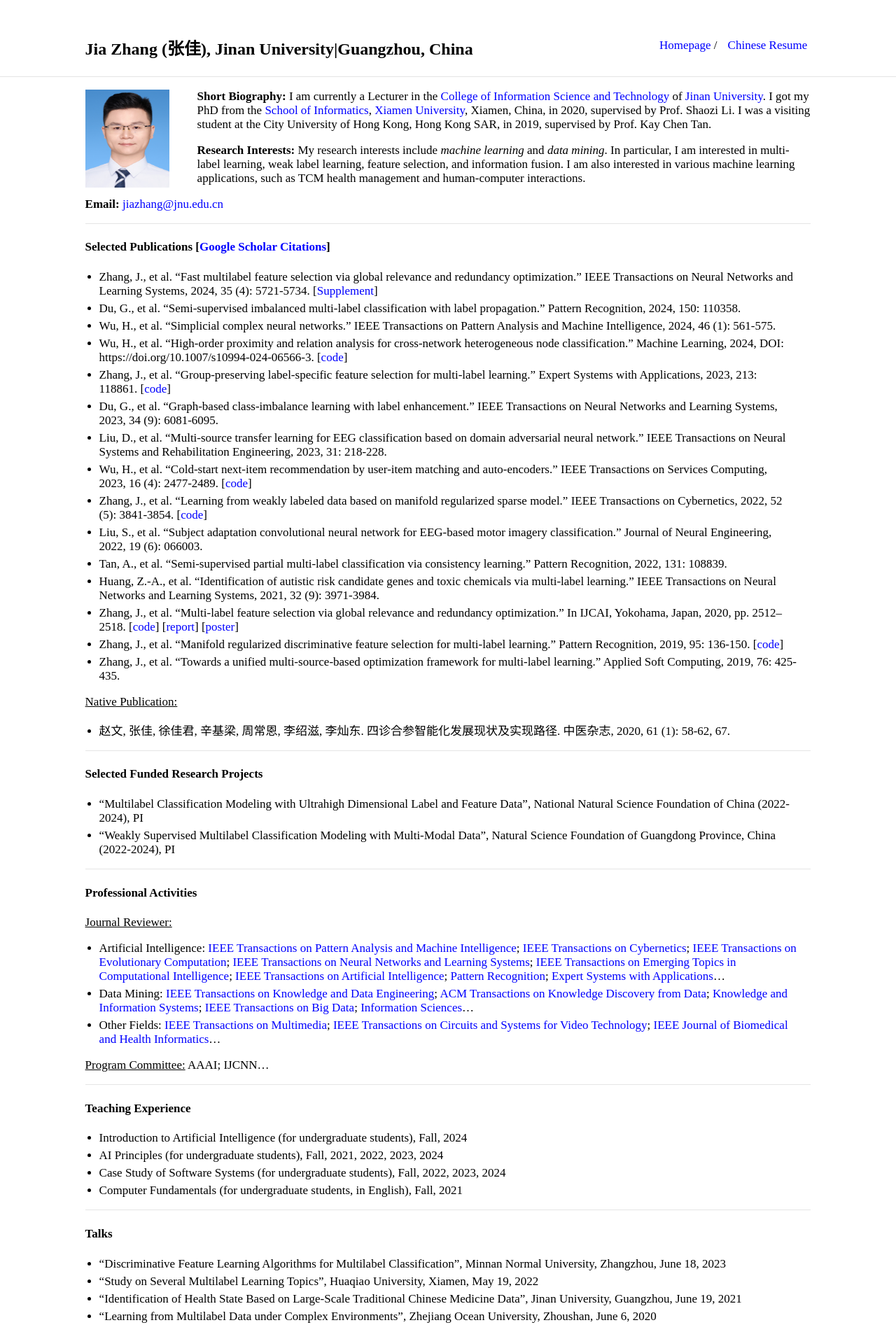
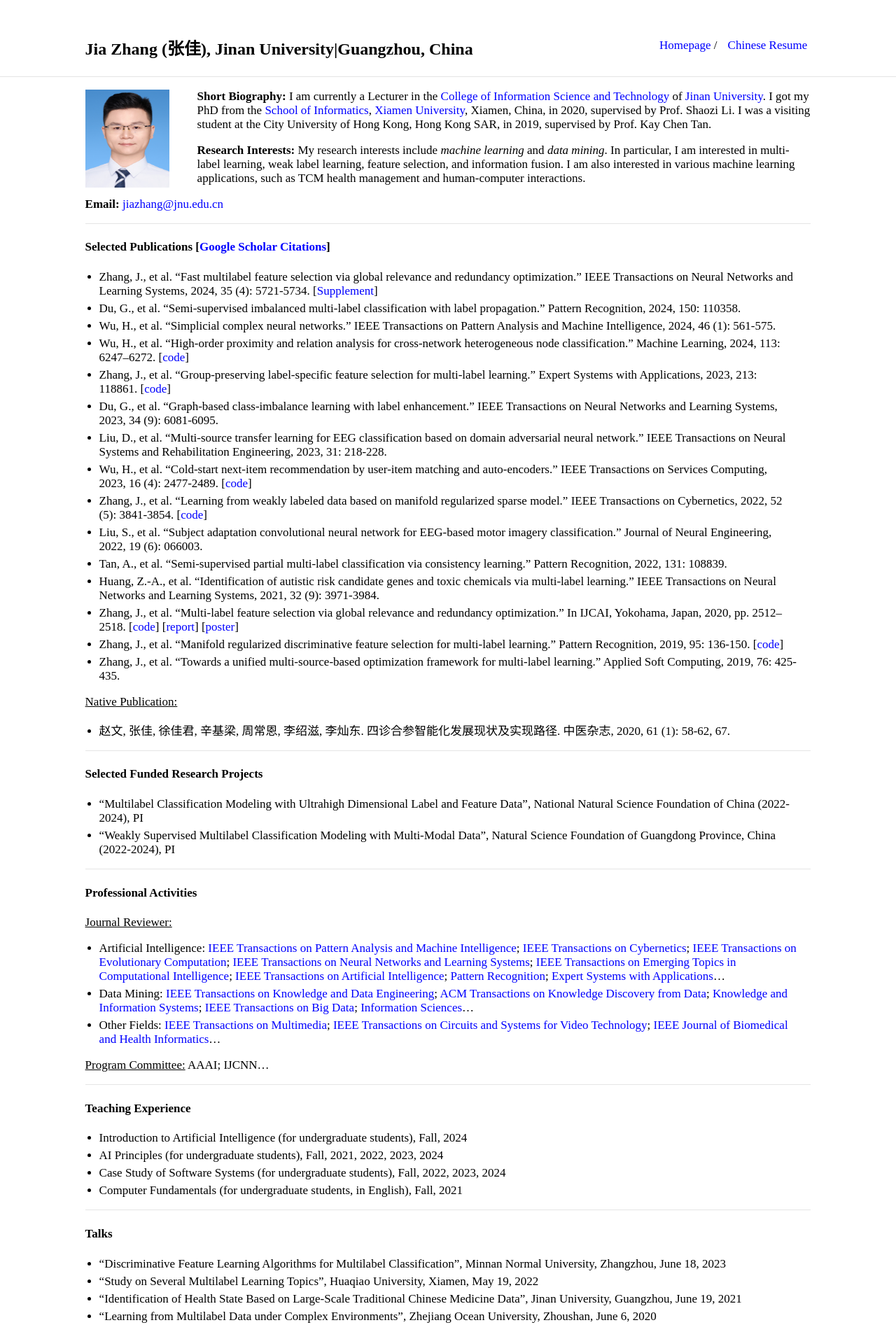
Before and after one commit to jiazhang-ml/jiazhang-ml.github.io, a Jekyll site: the page built from index.md, in a window 1280 px wide, cut to the strip 0-1903 px from the top of the page. Shown: the whole strip at 70% size. Built offline with Jekyll 4.4.1, drawn with Linux system fonts in a browser that asks for light colours.

Commit message:
Update index.md

```diff
--- a/index.md
+++ b/index.md
@@ -18,7 +18,7 @@ layout: default
 * Zhang, J., et al. "Fast multilabel feature selection via global relevance and redundancy optimization." IEEE Transactions on Neural Networks and Learning Systems, 2024, 35 (4): 5721-5734. [[Supplement](SM-GRROfast.pdf)]
 * Du, G., et al. "Semi-supervised imbalanced multi-label classification with label propagation." Pattern Recognition, 2024, 150: 110358.
 * Wu, H., et al. "Simplicial complex neural networks." IEEE Transactions on Pattern Analysis and Machine Intelligence, 2024, 46 (1): 561-575.
-* Wu, H., et al. "High-order proximity and relation analysis for cross-network heterogeneous node classification." Machine Learning, 2024, DOI: https://doi.org/10.1007/s10994-024-06566-3. [[code](https://github.com/wuhanrui/HoPRA)]
+* Wu, H., et al. "High-order proximity and relation analysis for cross-network heterogeneous node classification." Machine Learning, 2024, 113: 6247–6272. [[code](https://github.com/wuhanrui/HoPRA)]
 * Zhang, J., et al. "Group-preserving label-specific feature selection for multi-label learning." Expert Systems with Applications, 2023, 213: 118861. [[code](https://codeocean.com/capsule/1281687/tree/v1)]
 * Du, G., et al. "Graph-based class-imbalance learning with label enhancement." IEEE Transactions on Neural Networks and Learning Systems, 2023, 34 (9): 6081-6095.
 * Liu, D., et al. "Multi-source transfer learning for EEG classification based on domain adversarial neural network." IEEE Transactions on Neural Systems and Rehabilitation Engineering, 2023, 31: 218-228.
```
